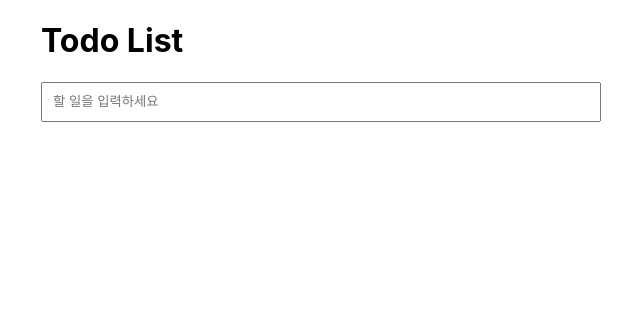
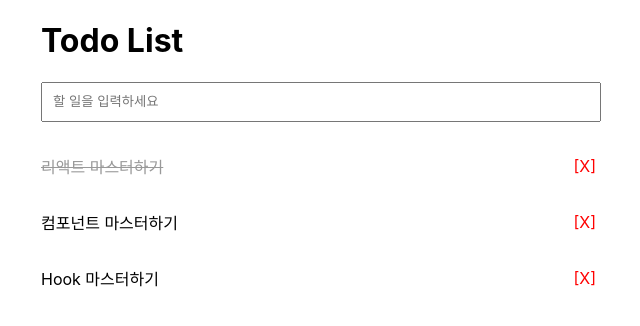
Before and after one commit to ReactBakSal/todo-list-example, a React (Create React App) app: page / in a window 1280 px wide. Shown: the top 326 px of the page, without its empty margins (319-959 px from the left). Built offline with nearby package versions, Linux system fonts and the light colour scheme.

Commit message:
Todo Insert

```diff
--- a/src/App.js
+++ b/src/App.js
@@ -1,9 +1,40 @@
-import React from "react"
+import React, { useState, useCallback, useRef } from "react"
 import "./App.css"
 import TodoForm from "./components/TodoForm"
 
 function App() {
-  return <TodoForm />
+  const [todos, setTodos] = useState([
+    {
+      id: 1,
+      content: "리액트 마스터하기",
+      done: true
+    },
+    {
+      id: 2,
+      content: "컴포넌트 마스터하기",
+      done: false
+    },
+    {
+      id: 3,
+      content: "Hook 마스터하기",
+      done: false
+    }
+  ])
+
+  const nextId = useRef(4)
+
+  const onInsert = useCallback(
+    content => {
+      const newTodo = {
+        id: nextId.current++,
+        content,
+        done: false
+      }
+      setTodos(todos.concat(newTodo))
+    },
+    [todos]
+  )
+  return <TodoForm todos={todos} onInsert={onInsert} />
 }
 
 export default App
--- a/src/components/TodoForm.css
+++ b/src/components/TodoForm.css
@@ -3,3 +3,12 @@
   width: 560px;
   margin: 0 auto;
 }
+
+.TodoForm input {
+  box-sizing: border-box;
+
+  width: 100%;
+  height: 40px;
+
+  padding: 16px 10px;
+}
--- a/src/components/TodoForm.jsx
+++ b/src/components/TodoForm.jsx
@@ -1,15 +1,24 @@
-import React from "react"
-import TodoInsert from "./TodoInsert"
+import React, { useState } from "react"
 import TodoList from "./TodoList"
 import "./TodoForm.css"
 
-function TodoForm() {
+function TodoForm({ todos, onInsert }) {
+  const [value, setValue] = useState("")
+  const onSubmit = e => {
+    e.preventDefault()
+    onInsert(value)
+    setValue("")
+  }
   return (
     <div className="TodoForm">
-      <form>
+      <form onSubmit={onSubmit}>
         <h1>Todo List</h1>
-        <TodoInsert />
-        <TodoList />
+        <input
+          value={value}
+          onChange={e => setValue(e.target.value)}
+          placeholder="할 일을 입력하세요"
+        />
+        <TodoList todos={todos} />
       </form>
     </div>
   )
--- a/src/components/TodoInsert.css
+++ /dev/null
@@ -1,12 +0,0 @@
-.TodoInsert {
-  width: 100%;
-}
-
-.TodoInsert input {
-  box-sizing: border-box;
-
-  width: 100%;
-  height: 40px;
-
-  padding: 16px 10px;
-}
--- a/src/components/TodoInsert.jsx
+++ /dev/null
@@ -1,12 +0,0 @@
-import React from "react"
-import "./TodoInsert.css"
-
-function TodoInsert() {
-  return (
-    <div className="TodoInsert">
-      <input placeholder="할 일을 입력하세요" />
-    </div>
-  )
-}
-
-export default TodoInsert
--- a/src/components/TodoList.css
+++ b/src/components/TodoList.css
@@ -1,2 +1,3 @@
 .TodoList {
+  padding-left: 0;
 }
--- a/src/components/TodoList.jsx
+++ b/src/components/TodoList.jsx
@@ -2,12 +2,12 @@ import React from "react"
 import TodoListItem from "./TodoListItem"
 import "./TodoList.css"
 
-function TodoList() {
+function TodoList({ todos }) {
   return (
-    <ul>
-      <TodoListItem />
-      <TodoListItem />
-      <TodoListItem />
+    <ul className="TodoList">
+      {todos.map(todo => (
+        <TodoListItem todo={todo} key={todo.id} />
+      ))}
     </ul>
   )
 }
--- a/src/components/TodoListItem.css
+++ b/src/components/TodoListItem.css
@@ -1,2 +1,21 @@
 .TodoListItem {
+  display: flex;
+  justify-content: space-between;
+  align-items: center;
+  cursor: pointer;
 }
+
+.TodoListItem.checked p {
+  text-decoration: line-through;
+  color: #999;
+}
+
+.TodoListItem span {
+  display: inline-block;
+  padding: 5px;
+  color: red;
+}
+
+.TodoListItem span:hover {
+  color: rebeccapurple;
+}
--- a/src/components/TodoListItem.jsx
+++ b/src/components/TodoListItem.jsx
@@ -1,8 +1,14 @@
 import React from "react"
 import "./TodoListItem.css"
 
-function TodoListItem() {
-  return <list></list>
+function TodoListItem({ todo }) {
+  const { id, content, done } = todo
+  return (
+    <li className={`TodoListItem ${done ? "checked" : ""}`}>
+      <p>{content}</p>
+      <span>[X]</span>
+    </li>
+  )
 }
 
 export default TodoListItem
```
